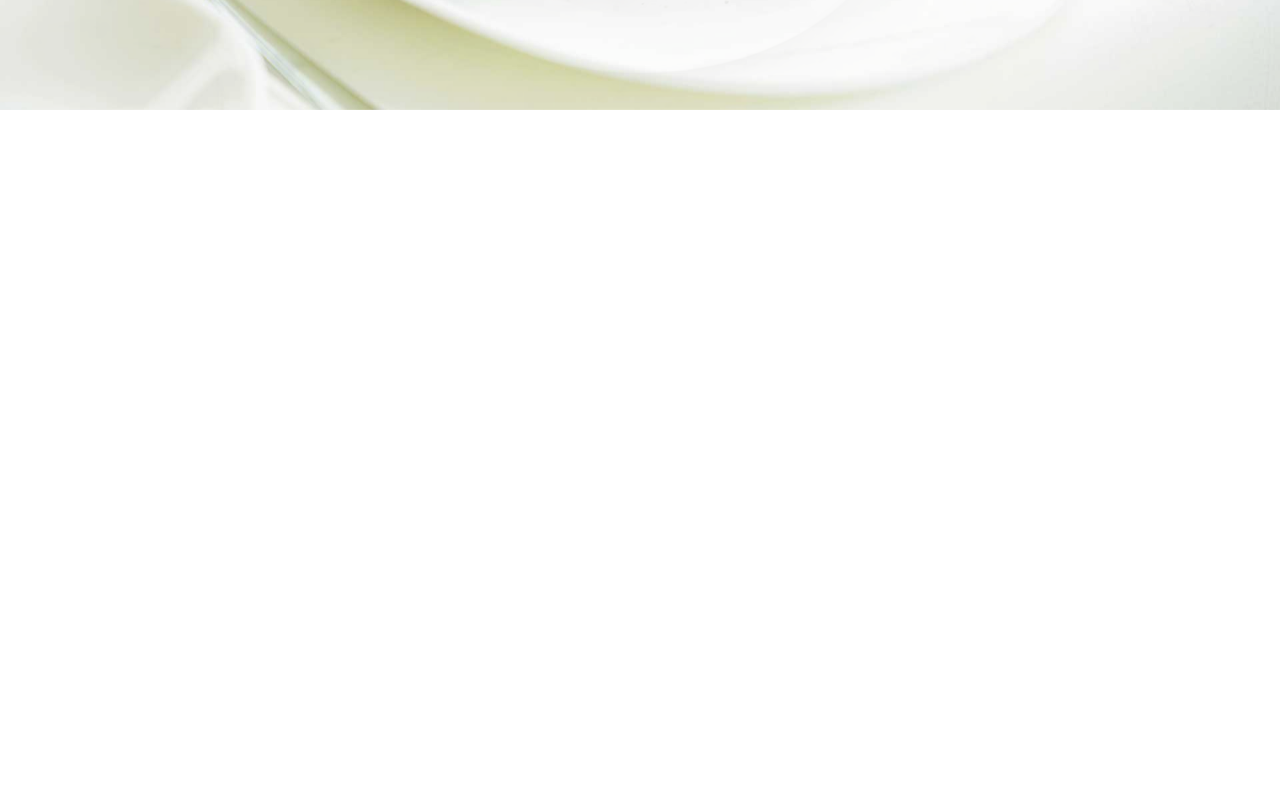
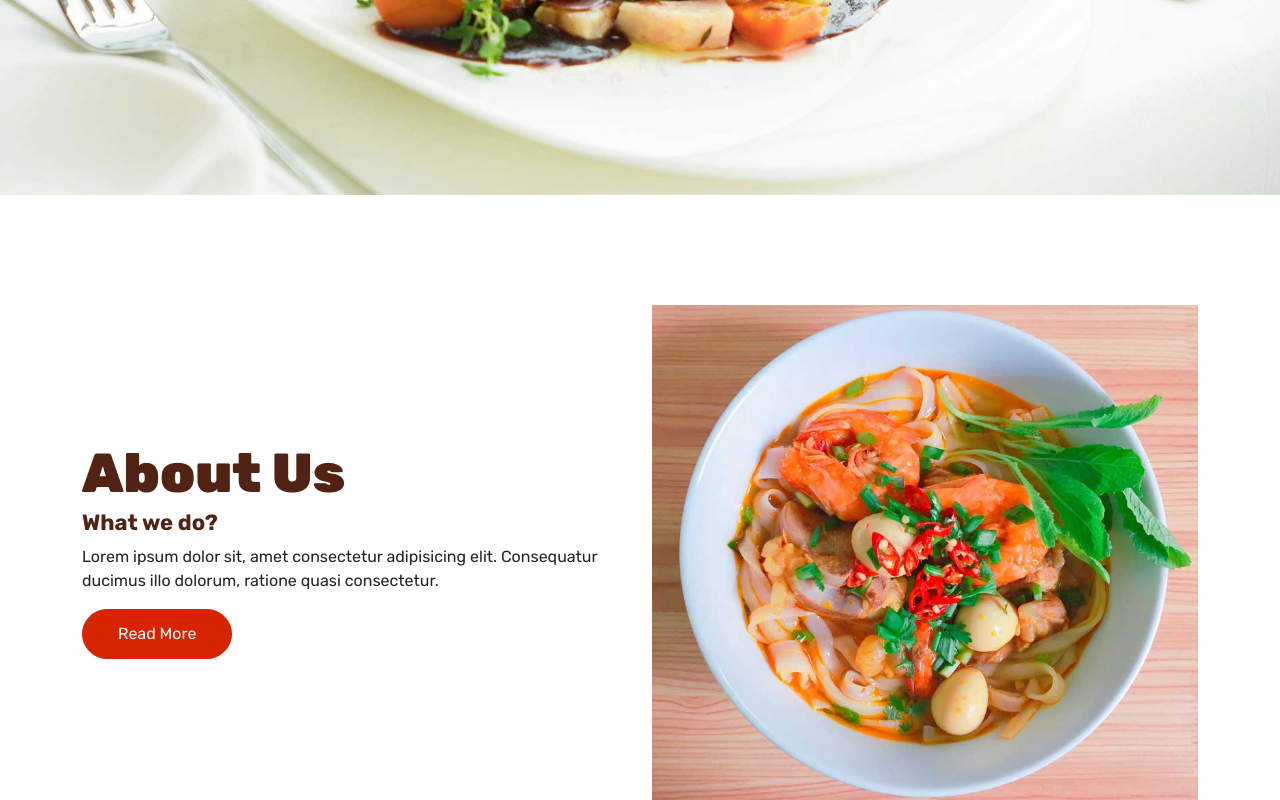
Before and after one commit to Nityanandkumar/Bootstrap-Restaurant, a website: page index.html in a window 1280 px wide. Shown: the part 357-1157 px from the top of the page. Before the commit the page ends 800 px from the top, so only its background shows below. Drawn offline with nearby package versions, Linux system fonts and the light colour scheme.

Commit message:
added About section

```diff
--- a/index.html
+++ b/index.html
@@ -68,6 +68,22 @@
         <button class="carousel-control-next" type="button" data-bs-target="#slider" data-bs-slide="next"><span class="carousel-control-next-icon bg-info"></span></button>
     </section>
 
+    <!--About Area-->
+     <section id="about">
+        <div class="container">
+            <div class="row">
+                <div class="col-md-6 align-self-center">
+                    <h2>About Us</h2>
+                    <h6>What we do?</h6>
+                    <p>Lorem ipsum dolor sit, amet consectetur adipisicing elit. Consequatur ducimus illo dolorum, ratione quasi consectetur.</p>
+                    <button class="btn btn-info">Read More</button>
+                </div>
+                <div class="col-md-6">
+                    <img src="img/about.jpg" alt="about-icon1">
+                </div>
+            </div>
+        </div>
+     </section>
 
 <!--Bootstrap 5 JS-->
 <script src="node_modules\bootstrap\dist\js\bootstrap.min.js"></script>
--- a/style.css
+++ b/style.css
@@ -12,10 +12,18 @@ h1, h2 {
     font-weight: 900;
     line-height: 1em;
 }
+h2 {
+    color:#502314;
+    font-size: 55px;
+}
 
 h3,h4,h5,h6 {
     font-weight: 700;
     line-height: 1.3em;
+}
+h6 {
+    color:#502314;
+    font-size: 22px;
 }
 p {
     font-weight: 400;
@@ -24,6 +32,13 @@ p {
 img {
     max-width: 100%;
     height:auto;
+}
+.btn.btn-info {
+    background-color: #d62300;
+    color:#fff;
+    border: 1px solid #d62300;
+    border-radius:25px;
+    padding:12px 35px;
 }
 /*==============================
 *HEADER AREA STYLES STARTS
@@ -35,6 +50,20 @@ img {
 #main_menu nav ul li {
     margin-left :15px;
 }
+
+
 /*==============================
 *Slider STYLES STARTS
 ===============================*/
+#slider {
+    padding-top: 85px;
+}
+
+
+/*==============================
+*About Area STYLES STARTS
+===============================*/
+#about {
+    padding-top: 110px;
+
+}
```
